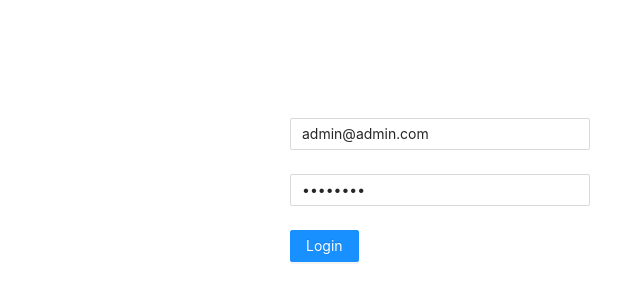
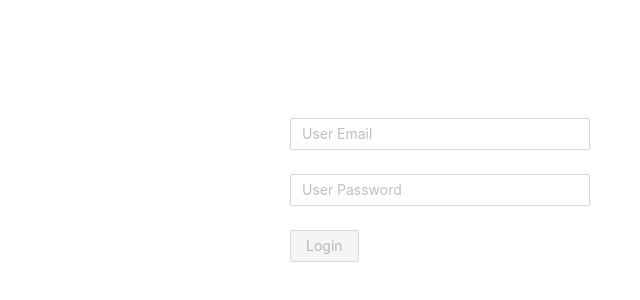
Before and after one commit to asifsabir5020/pos-app-react-with-hooks, a React (Create React App) app: page /auth/login in a window 1280 px wide. Shown: the part 202-502 px from the top of the page, without its empty margins (640-1280 px from the left). Built offline with nearby package versions, Linux system fonts and the light colour scheme.

Commit message:
login and logout working

```diff
--- a/src/App.js
+++ b/src/App.js
@@ -1,6 +1,6 @@
 import React from 'react';
 import { Layout, Menu, Dropdown, Row, Col } from 'antd';
-import {  Route, Switch, Link, Redirect, withRouter } from 'react-router-dom';
+import {  Route, Switch, Link, Redirect, withRouter, useHistory } from 'react-router-dom';
 import {ApartmentOutlined, BarChartOutlined, DownOutlined, LogoutOutlined} from '@ant-design/icons';
 import './App.css';
 import Error404 from './Common/Components/Error404';
@@ -18,17 +18,21 @@ const Auth = () => (
 );
 
 
+const AppLayout = () => {
+    const history = useHistory();
     const menu = (
         <Menu>
             <Menu.Item onClick={() => {
                 removeTokenAndUser();
+                localStorage.clear();
+                history.replace('/auth/login');
             }}>
                 <LogoutOutlined/> Logout
             </Menu.Item>
         </Menu>
     );
 
-const AppLayout = () => (
+    return (
         <Layout>
             <Sider
                 style={{
@@ -66,6 +70,7 @@ const AppLayout = () => (
                 <Content style={{ margin: '24px 16px 0', overflow: 'initial' }}>
                     <div className="site-layout-background" style={{ padding: 24, textAlign: 'center' }}>
                         <Switch>
+                            <Route path='/' component={Dashboard} exact/>
                             <Route path='/dashboard' component={Dashboard} exact/>
                             <Route path='/product-category' component={ProductCategory}/>
                             <Route component={Error404} />
@@ -76,8 +81,9 @@ const AppLayout = () => (
             </Layout>
         </Layout>
     );
+}
 
-const App = props => {
+const App = () => {
     return (
         <>
             <Switch>
--- a/src/Common/utiles/throwServerError.js
+++ b/src/Common/utiles/throwServerError.js
@@ -2,7 +2,7 @@ import { message } from 'antd';
 
 export const throwServerError = error => {
     if (error.response && error.response.status === 401) {
-        message.error('Unauthorized error');
+        message.error('unauthenticated user / login require');
         localStorage.clear();
         window.location.reload();
     } else if (error.response && error.response.data && error.response.data.code !== 11000) {
--- a/src/containers/Auth/Login/LoginForm.js
+++ b/src/containers/Auth/Login/LoginForm.js
@@ -13,8 +13,8 @@ import {landingRoute, setTokenAndUser} from "../utils";
 const LoginForm = () => {
     const history = useHistory();
     const params = {
-        email:  'admin@admin.com',
-        password:  'admin123',
+        email:  '',
+        password:  '',
     };
 
     return (
@@ -57,7 +57,7 @@ const LoginForm = () => {
                             placeholder="User Password"
                         />
                 <AButton
-                    // disabled={!dirty}
+                    disabled={!dirty}
                     type="primary"
                     htmlType="submit"
                     loading={isSubmitting}
```
Lines whose indentation alone changed are shown as unchanged.
